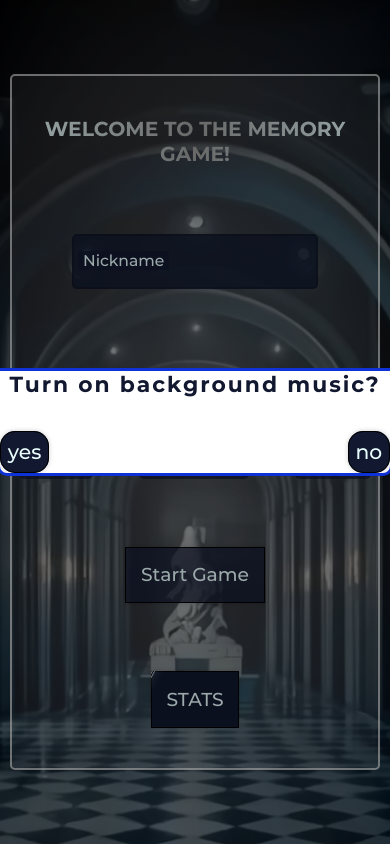
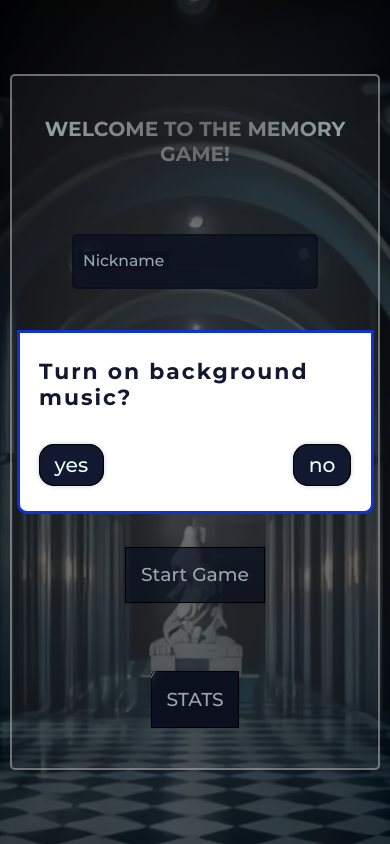
Before and after one commit to D-Bars/memory-game, a React (Vite) app: page / in a window 390 px wide. Built offline with nearby package versions, Linux system fonts and the light colour scheme; no server answers.

Commit message:
changed motion for window with option & mobile version

```diff
--- a/src/components/UI/WindowChooseOption/WindowChooseOption.module.scss
+++ b/src/components/UI/WindowChooseOption/WindowChooseOption.module.scss
@@ -26,6 +26,11 @@
 
     @include box(50%, 5%);
     @include flex__box(column, center, center);
+
+    @media screen and (max-width: 800px) {
+        width: 80%;
+        padding: 3vh 5%;
+    }
 }
 
 .window__title {
@@ -55,4 +60,8 @@
         transform: scale(1.1);
         outline: 2px solid $color2;
     }
+
+    @media screen and (max-width: 800px) {
+        padding: 1vh 4vw;
+    }
 }
--- a/src/components/UI/WindowChooseOption/WindowChooseOption.tsx
+++ b/src/components/UI/WindowChooseOption/WindowChooseOption.tsx
@@ -26,12 +26,12 @@ const WindowChooseOption: FC<WindowChooseOptionArgs> = ({ optionTextArr, title,
 
   const bodyVariants = {
     visible: {
-      y: 0,
-      transition: { duration: .6 }
+      scale: 1,
+      transition: { duration: .4 }
     },
     hidden: {
-      y: -1000,
-      transition: { duration: .6 }
+      scale: 0,
+      transition: { duration: .4 }
     },
   }
 
```
